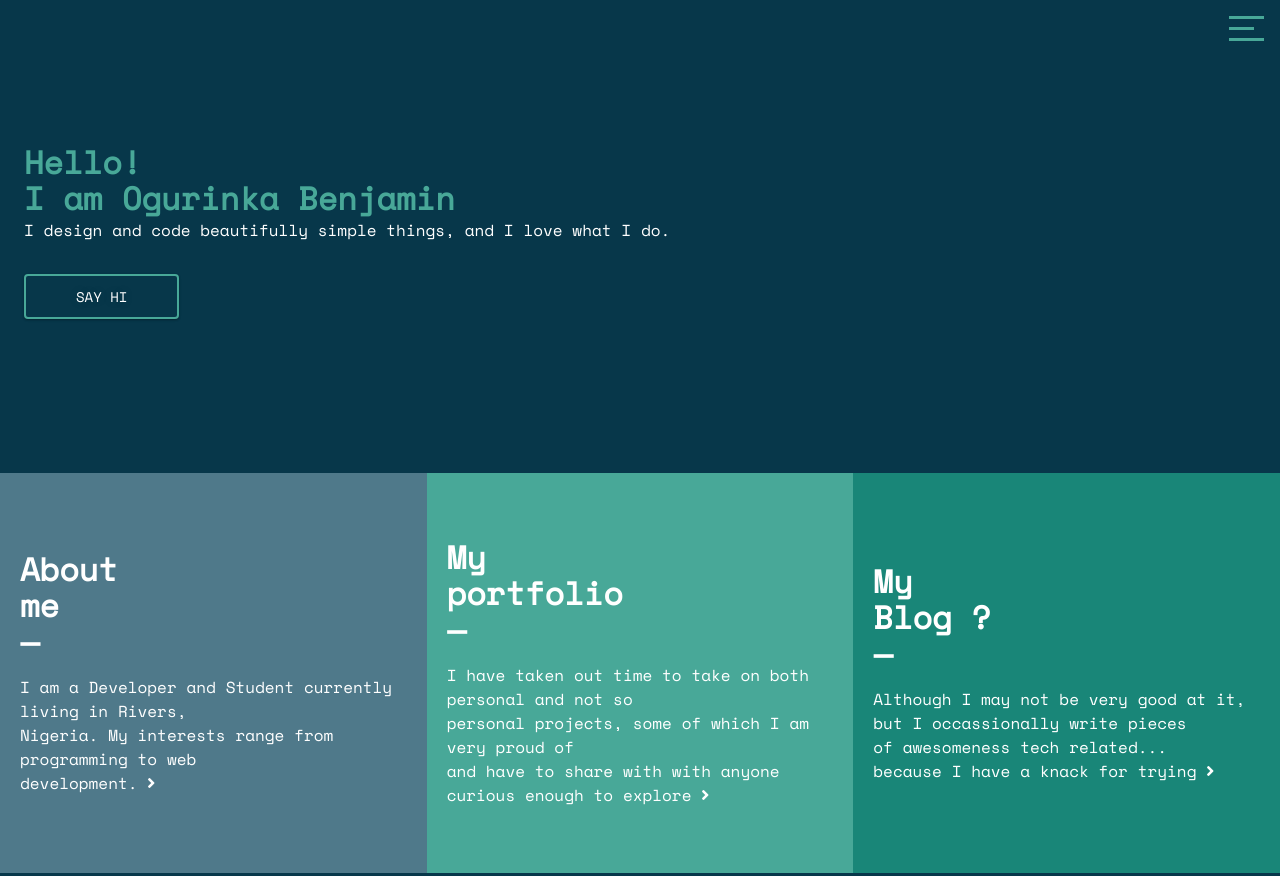
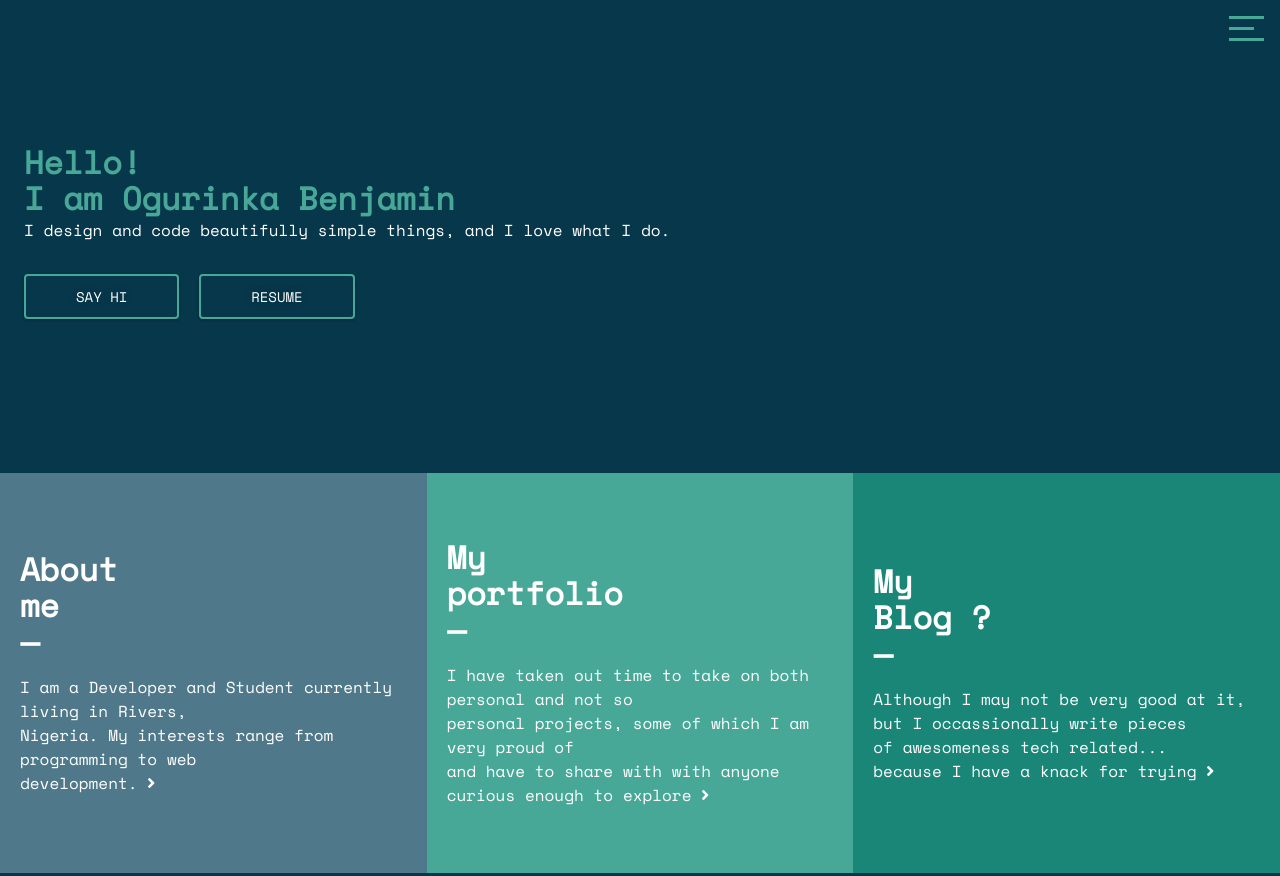
Before and after one commit to ogurinkaben/ogurinkaben.github.io, a website: page index.html in a window 1280 px wide. Shown: the top 876 px of the page. Drawn offline with nearby package versions, Linux system fonts and the light colour scheme.

Commit message:
Add link to resume

```diff
--- a/index.html
+++ b/index.html
@@ -75,7 +75,7 @@
             I design and code beautifully simple things, and I love what I do.
           </p>
           <a href="/hi/" class="og-btn og-btn-border">Say Hi</a>
-          <!-- <a href="#" class="og-btn og-btn-border">Send a DM</a> -->
+          <a href="/resume/" class="og-btn og-btn-border">Resume</a>
         </div>
       </div>
     </section>
```
